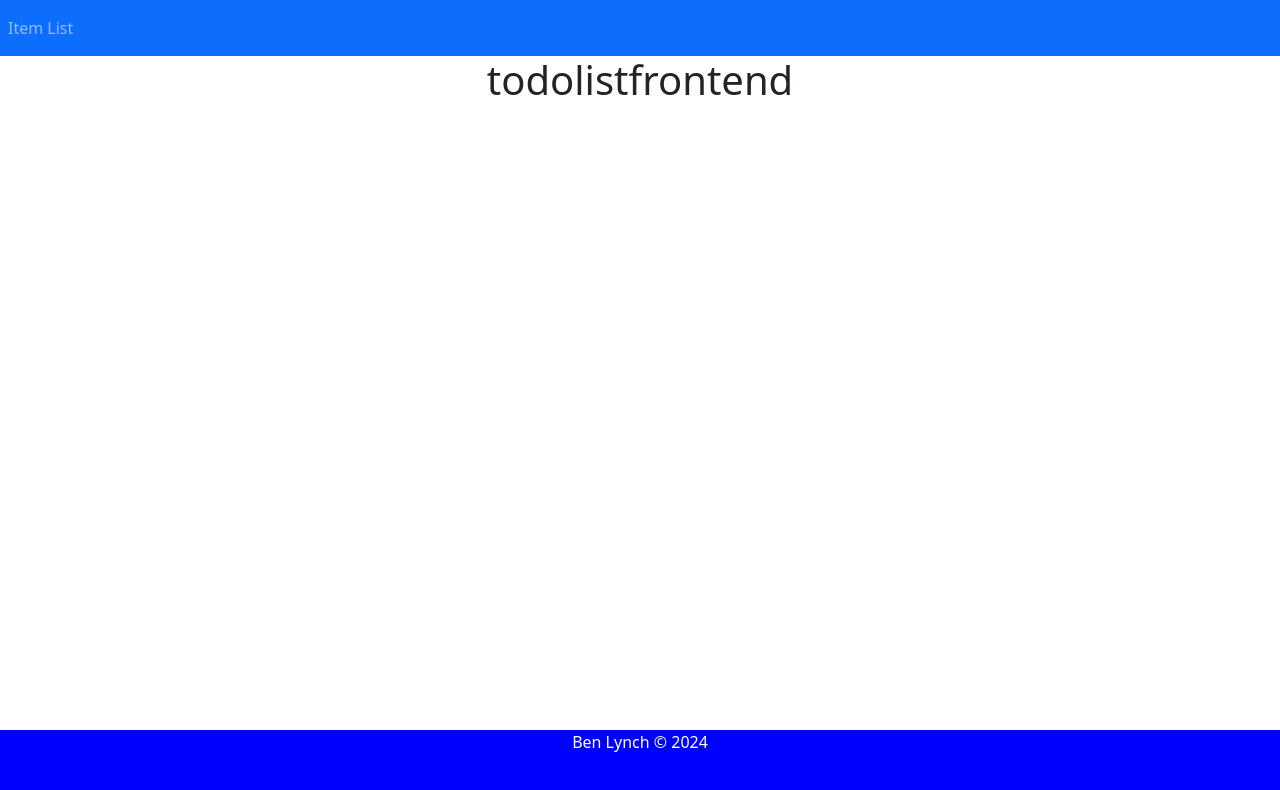
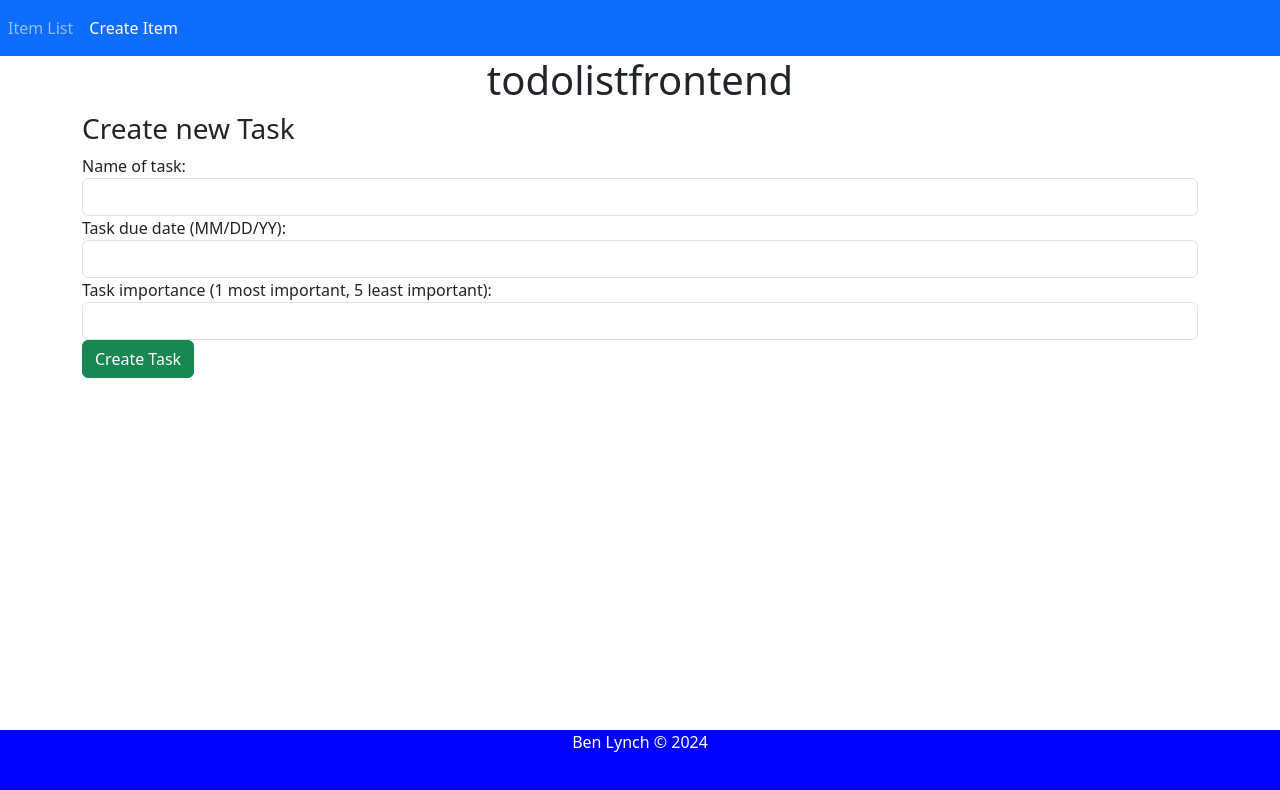
Before and after one commit to benl17/Java-and-SpringBoot-Projects, an Angular app in the folder ToDo-List-SpringBoot/todolistfrontend/: page /create-item in a window 1280 px wide. Before the commit this address led to /. Shown: the top 790 px of the page. Built offline with nearby package versions, Linux system fonts and the light colour scheme.

Commit message:
can create a task now

```diff
--- a/ToDo-List-SpringBoot/todolistfrontend/src/app/app-routing.module.ts
+++ b/ToDo-List-SpringBoot/todolistfrontend/src/app/app-routing.module.ts
@@ -1,9 +1,11 @@
 import { NgModule } from '@angular/core';
 import { RouterModule, Routes } from '@angular/router';
 import { ItemListComponent } from './item-list/item-list.component';
+import { CreateItemComponent } from './create-item/create-item.component';
 
 const routes: Routes = [
   {path: 'items', component: ItemListComponent},
+  {path: 'create-item', component: CreateItemComponent},
   {path: '', redirectTo: 'items', pathMatch: 'full'}
 ];
 
--- a/ToDo-List-SpringBoot/todolistfrontend/src/app/app.component.html
+++ b/ToDo-List-SpringBoot/todolistfrontend/src/app/app.component.html
@@ -2,6 +2,9 @@
   <ul class="navbar-nav">
     <li class="nav-item">
       <a routerLink= "items" routerLinkActive="active" class="nav-link">Item List</a>
+    </li>
+    <li class="nav-item">
+      <a routerLink= "create-item" routerLinkActive="active" class="nav-link">Create Item</a>
     </li>
   </ul>
 </nav>
--- a/ToDo-List-SpringBoot/todolistfrontend/src/app/app.module.ts
+++ b/ToDo-List-SpringBoot/todolistfrontend/src/app/app.module.ts
@@ -5,15 +5,19 @@ import { AppRoutingModule } from './app-routing.module';
 import { AppComponent } from './app.component';
 import { ItemListComponent } from './item-list/item-list.component';
 import { provideHttpClient, withFetch } from '@angular/common/http';
+import { CreateItemComponent } from './create-item/create-item.component';
+import { FormsModule } from '@angular/forms';
 
 @NgModule({
   declarations: [
     AppComponent,
-    ItemListComponent
+    ItemListComponent,
+    CreateItemComponent
   ],
   imports: [
     BrowserModule,
     AppRoutingModule,
+    FormsModule,
   ],
   providers: [
     provideClientHydration(),
--- /dev/null
+++ b/ToDo-List-SpringBoot/todolistfrontend/src/app/create-item/create-item.component.html
@@ -0,0 +1,18 @@
+<h3> Create new Task </h3>
+<form (ngSubmit) = "onSubmit()">
+    <div class="form-group">
+        <label>Name of task: </label>
+        <input type="text" class="form-control" id="itemName"
+            [(ngModel)] = "item.itemName" name="itemName">
+
+        <label>Task due date (MM/DD/YY): </label>
+        <input type="text" class="form-control" id="dueDate"
+            [(ngModel)] = "item.dueDate" name="dueDate">
+
+        <label>Task importance (1 most important, 5 least important): </label>
+        <input type="text" class="form-control" id="itemImportance"
+            [(ngModel)] = "item.itemImportance" name="itemImportance">
+
+        <button class="btn btn-success" type="submit">Create Task</button>
+    </div>
+</form>
--- /dev/null
+++ b/ToDo-List-SpringBoot/todolistfrontend/src/app/create-item/create-item.component.ts
@@ -0,0 +1,20 @@
+import { Component, OnInit } from '@angular/core';
+import { Item } from '../item';
+
+@Component({
+  selector: 'app-create-item',
+  templateUrl: './create-item.component.html',
+  styleUrl: './create-item.component.css'
+})
+export class CreateItemComponent implements OnInit {
+  item: Item = new Item();
+
+  constructor() {}
+  ngOnInit(): void {
+
+  }
+
+  onSubmit() {
+
+  }
+}
```
Also changed, not shown: ToDo-List-SpringBoot/todolistfrontend/src/app/create-item/create-item.component.css (added), 2 other files (tests, documents, lock files or other folders).
